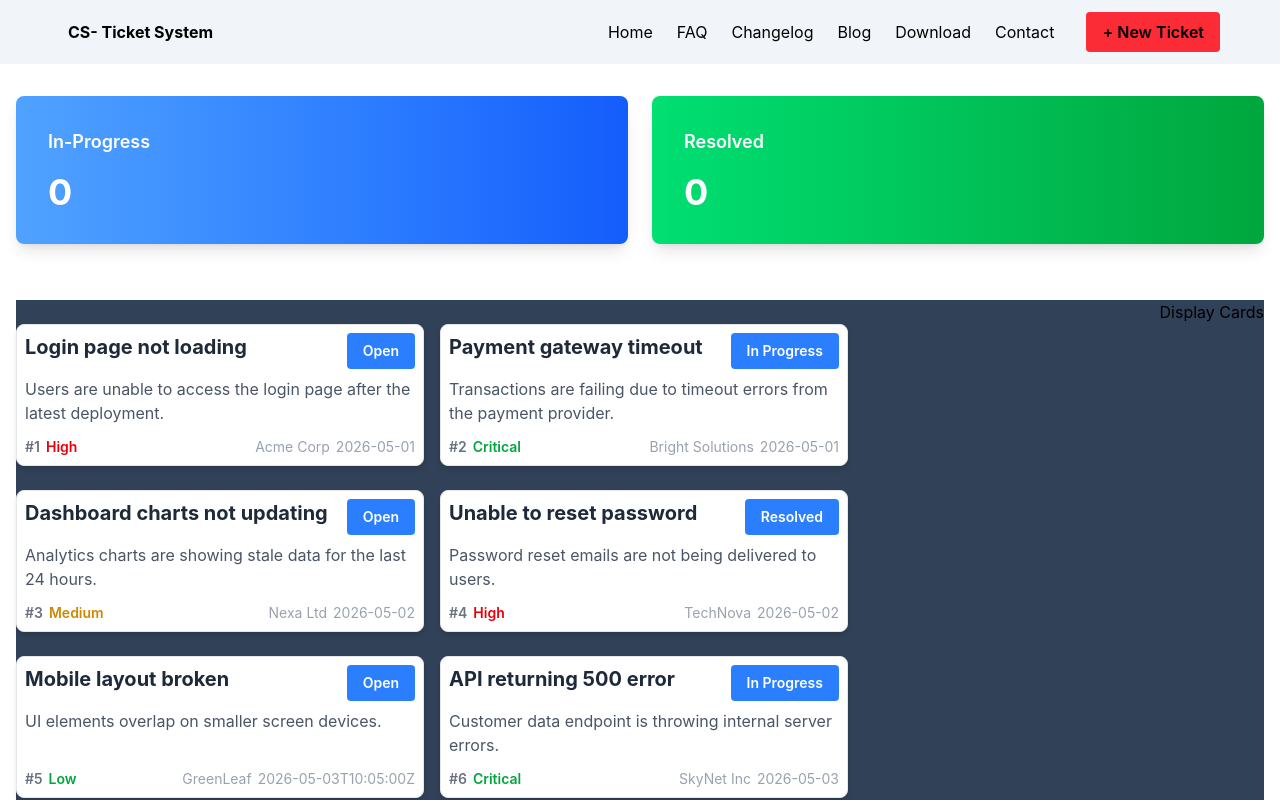
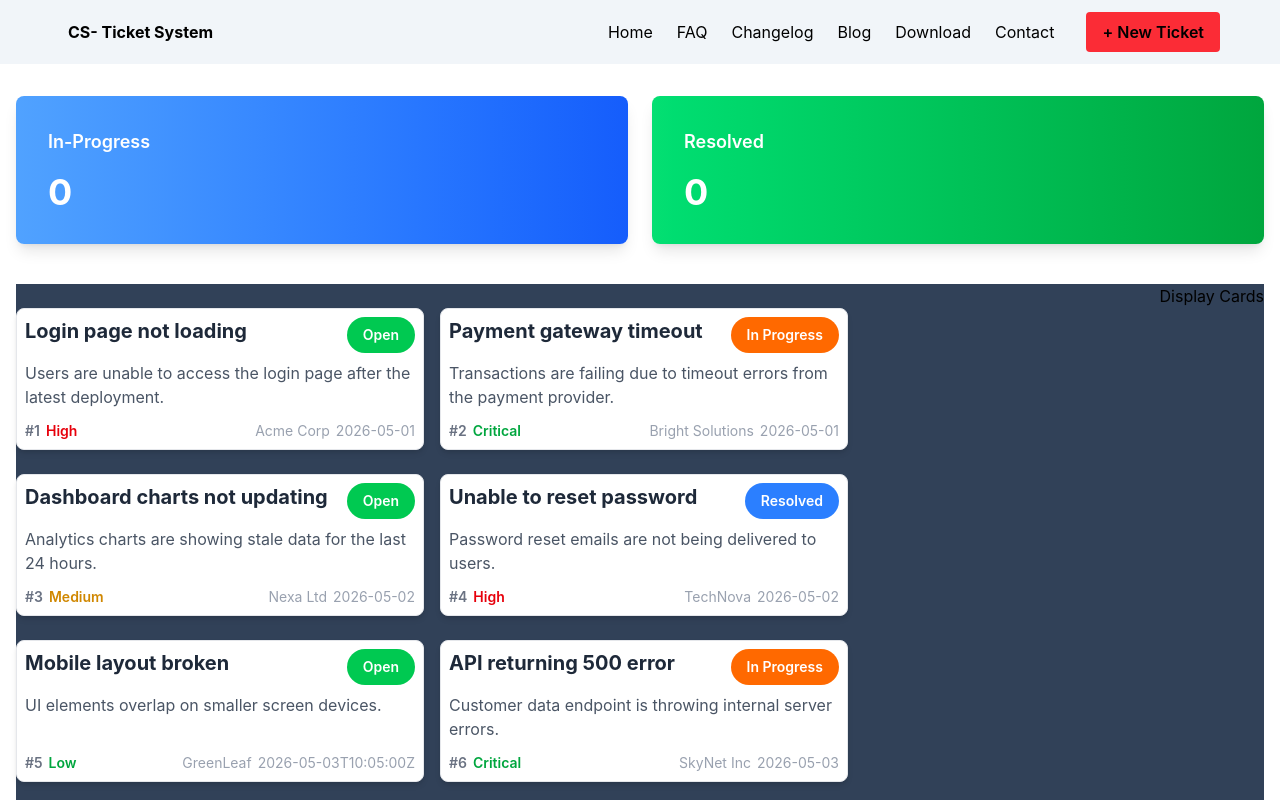
Before and after one commit to MirajMalik/Customer-Support-Zone, a React (Vite) app: page / in a window 1280 px wide. Shown: the top 800 px of the page. Built offline with nearby package versions, Linux system fonts and the light colour scheme.

Commit message:
fix : button color fixed with dynamic condition

```diff
--- a/src/App.jsx
+++ b/src/App.jsx
@@ -19,14 +19,10 @@ function App() {
 
       <div className="max-w-7xl mx-auto px-4 pt-16">
         <CounterCard />
-
         <Suspense fallback = {<span className=" flex items-center justify-center mx-auto">Loading..</span>}>
           <Tickets ticketsPromise = {ticketsPromise}/>
         </Suspense>
       </div>
-
-
-
     </div>
   )
 }
--- a/src/components/Tickets/Tickets.jsx
+++ b/src/components/Tickets/Tickets.jsx
@@ -4,24 +4,22 @@ import TicketsCard from "./TicketsCard";
 
 const Tickets = ({ ticketsPromise}) => {
     const ticketsData = use(ticketsPromise);
-    // console.log(ticketsData);
-
     return (
-        <div className="flex justify-between gap-4 w-full mt-6 bg-slate-700">
+        <div className="flex justify-between gap-4 w-full mt-2 bg-slate-700">
            <div className="grid grid-cols-2 gap-4 mt-6 w-2/3">
                 {ticketsData.length > 0 ? (
                 ticketsData.map((ticket) => (
                     <TicketsCard key={ticket.id} ticket = {ticket} />
                 ))
-            ) : (
-                <div className="col-span-full flex items-center justify-center py-12">
+        ) : (   <div className="col-span-full flex items-center justify-center py-12">
                     <p className="text-xl font-semibold text-gray-400">🔍 No tickets found</p>
                 </div>
             )}
            </div>
+
            <div>
                 <h2>Display Cards</h2>
-           </div>
+            </div>
         </div>
     )
 };
--- a/src/components/Tickets/TicketsCard.jsx
+++ b/src/components/Tickets/TicketsCard.jsx
@@ -5,7 +5,11 @@ const TicketsCard = ({ticket}) => {
         <div className="bg-white flex flex-col border border-gray-200 rounded-lg shadow-md p-2 mb-2">
             <div className="flex justify-between items-start mb-2">
                 <h3 className="text-xl font-bold text-gray-800">{ticket.title}</h3>
-                <button className="bg-blue-500 hover:bg-blue-600 text-white px-4 py-2 rounded font-semibold text-sm">
+                <button className={`text-white px-4 py-2 rounded-full font-semibold text-sm ${
+                    ticket.status === 'Open' ? 'bg-green-500 hover:bg-green-600' :
+                    ticket.status === 'In Progress' ? 'bg-orange-500 hover:bg-orange-600' : 'bg-blue-500'
+
+                 }`}>
                     {ticket.status || "Open"}
                 </button>
             </div>
```
